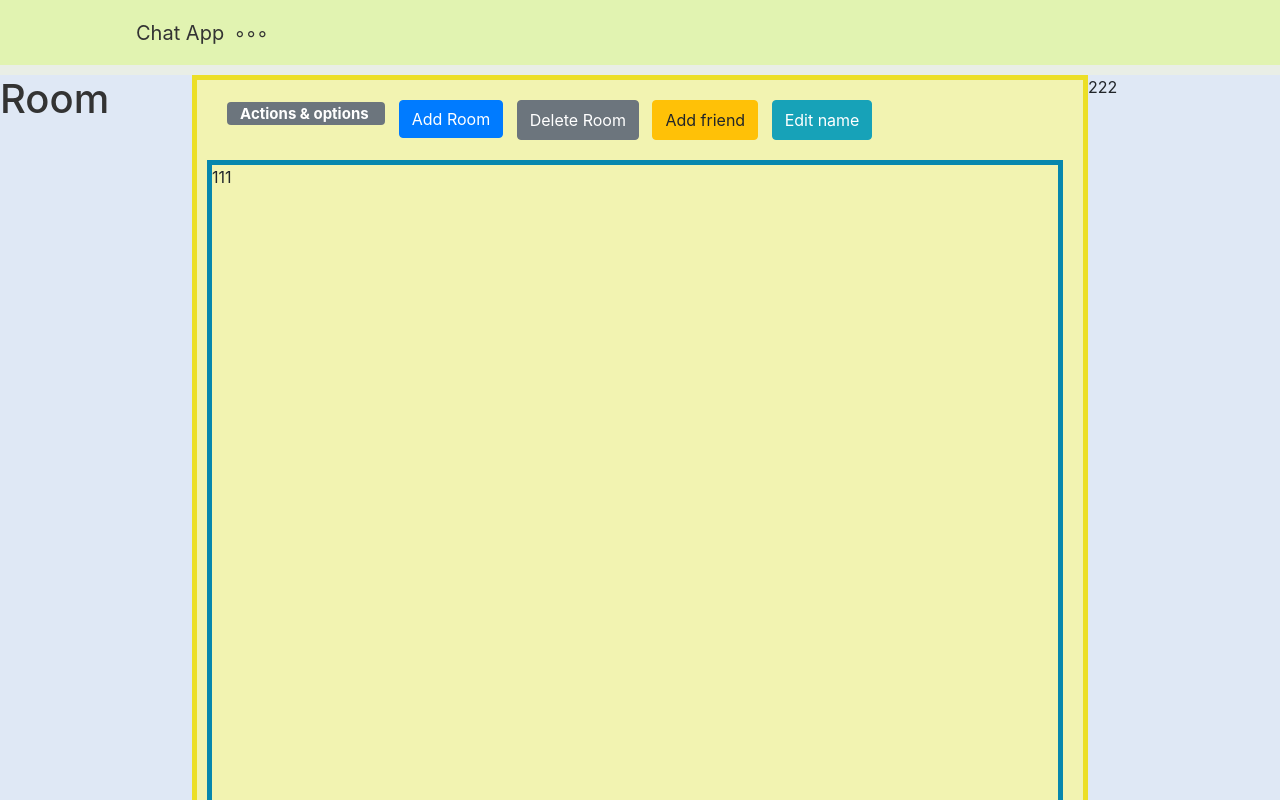
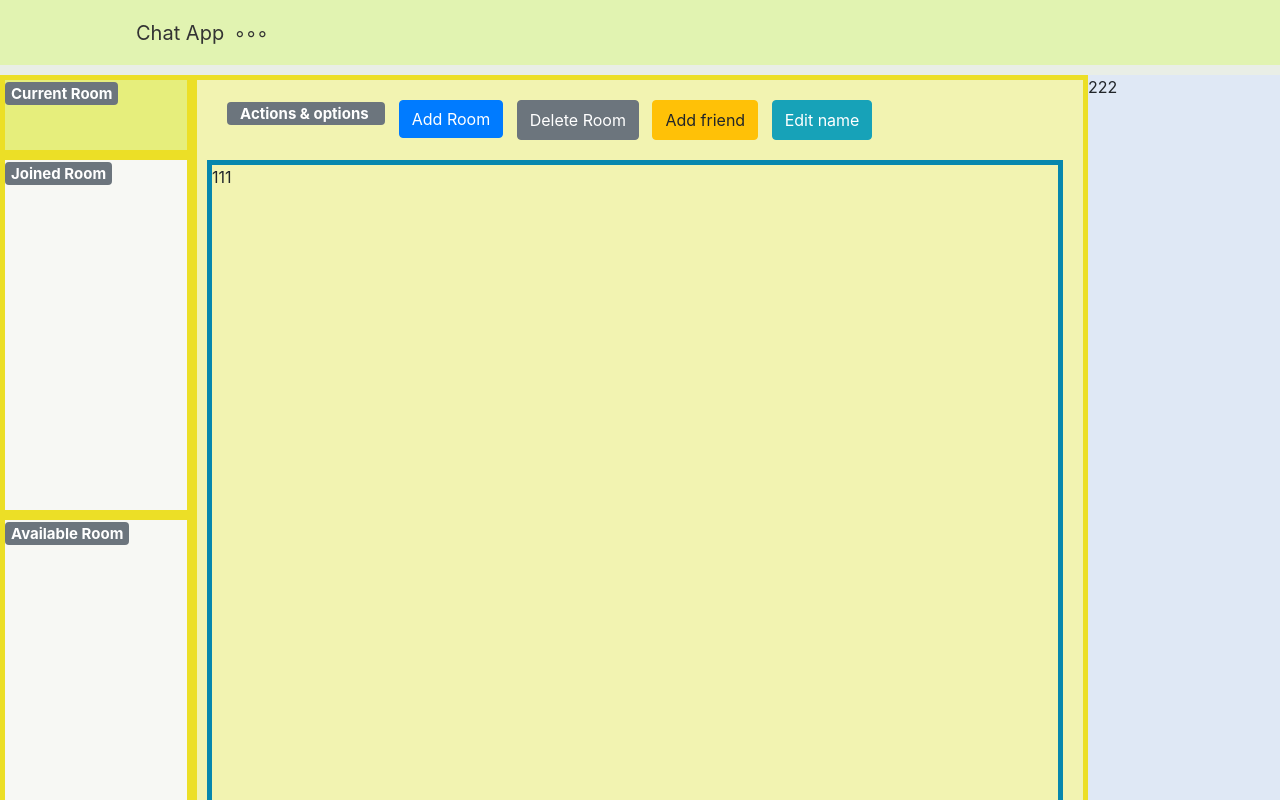
Before and after one commit to jw101/sleepy-day, a React (Create React App) app: page /chat in a window 1280 px wide. Shown: the top 800 px of the page. Built offline with nearby package versions, Linux system fonts and the light colour scheme.

Commit message:
add current room & joined room & available room

```diff
--- a/src/pages/ChatPage/chat.module.scss
+++ b/src/pages/ChatPage/chat.module.scss
@@ -5,8 +5,40 @@
   background-color: rgb(247, 248, 244);
   justify-content: flex-start;
   .left {
+    display: flex;
+    flex-direction: column;
     width: 15%;
     background-color: rgb(223, 232, 245);
+    .up {
+      display: flex;
+      height: 10%;
+      background-color: rgb(230, 238, 124);
+      border: {
+        style: solid;
+        width: 5px;
+        color: rgb(236, 223, 38);
+      }
+    }
+    .mid {
+      display: flex;
+      height: 45%;
+      background-color: rgb(247, 248, 244);
+      border: {
+        style: solid;
+        width: 5px;
+        color: rgb(236, 223, 38);
+      }
+    }
+    .down {
+      display: flex;
+      height: 45%;
+      background-color: rgb(247, 248, 244);
+      border: {
+        style: solid;
+        width: 5px;
+        color: rgb(236, 223, 38);
+      }
+    }
   }
   .right {
     width: 15%;
--- a/src/pages/ChatPage/index.js
+++ b/src/pages/ChatPage/index.js
@@ -10,7 +10,21 @@ class Chat extends Component {
         return (
             <div className={styles.wrap}>
                 <div className={styles.left}>
-                    <h1>Room</h1>
+                    <section className={styles.up}>
+                        <h5>
+                            <Badge variant="secondary">Current Room</Badge>
+                        </h5>
+                    </section>
+                    <section className={styles.down}>
+                        <h5>
+                            <Badge variant="secondary">Joined Room</Badge>
+                        </h5>
+                    </section>
+                    <section className={styles.down}>
+                        <h5>
+                            <Badge variant="secondary">Available Room</Badge>
+                        </h5>
+                    </section>
                 </div>
 
                 <div className={styles.dialog}>
@@ -51,7 +65,7 @@ class Chat extends Component {
                         </InputGroup>
                     </header>
                 </div>
-                <div class={styles.right}>
+                <div className={styles.right}>
                     222
                 </div>
             </div>
--- /dev/null
+++ b/src/pages/rooms.json
@@ -0,0 +1,6 @@
+{
+    "user": "{\"name\":\"benjamin1\",\"password\":\"\",\"profile\":{\"age\":20,\"location\":\"Dallas\",\"school\":\"Rice\"}}",
+    "joinedList": "[{\"name\":\"Houston chatroom\",\"members\":[{\"name\":\"benjamin1\",\"password\":\"\",\"profile\":{\"age\":20,\"location\":\"Dallas\",\"school\":\"Rice\"}},{\"name\":\"benjamin1\",\"password\":\"\",\"profile\":{\"age\":20,\"location\":\"Dallas\",\"school\":\"Rice\"}},{\"name\":\"benjamin1\",\"password\":\"\",\"profile\":{\"age\":20,\"location\":\"Dallas\",\"school\":\"Rice\"}}],\"owner\":{\"name\":\"benjamin1\",\"password\":\"\",\"profile\":{\"age\":20,\"location\":\"Dallas\",\"school\":\"Rice\"}},\"requirement\":{\"minAge\":16,\"maxAge\":27,\"locations\":[\"Dallas\",\"Houston\",\"Irvine\"],\"schools\":[\"Rice\",\"UT-Austin\",\"USC\",\"NEU\"]},\"messages\":[]}]",
+    "availableList": "[{\"name\":\"Houston chatroom\",\"members\":[{\"name\":\"benjamin1\",\"password\":\"\",\"profile\":{\"age\":20,\"location\":\"Dallas\",\"school\":\"Rice\"}},{\"name\":\"benjamin1\",\"password\":\"\",\"profile\":{\"age\":20,\"location\":\"Dallas\",\"school\":\"Rice\"}},{\"name\":\"benjamin1\",\"password\":\"\",\"profile\":{\"age\":20,\"location\":\"Dallas\",\"school\":\"Rice\"}}],\"owner\":{\"name\":\"benjamin1\",\"password\":\"\",\"profile\":{\"age\":20,\"location\":\"Dallas\",\"school\":\"Rice\"}},\"requirement\":{\"minAge\":16,\"maxAge\":27,\"locations\":[\"Dallas\",\"Houston\",\"Irvine\"],\"schools\":[\"Rice\",\"UT-Austin\",\"USC\",\"NEU\"]},\"messages\":[]}]",
+    "userCurrentRoom": "{\"name\":\"Houston chatroom\",\"members\":[{\"name\":\"benjamin1\",\"password\":\"\",\"profile\":{\"age\":20,\"location\":\"Dallas\",\"school\":\"Rice\"}},{\"name\":\"benjamin1\",\"password\":\"\",\"profile\":{\"age\":20,\"location\":\"Dallas\",\"school\":\"Rice\"}},{\"name\":\"benjamin1\",\"password\":\"\",\"profile\":{\"age\":20,\"location\":\"Dallas\",\"school\":\"Rice\"}}],\"owner\":{\"name\":\"benjamin1\",\"password\":\"\",\"profile\":{\"age\":20,\"location\":\"Dallas\",\"school\":\"Rice\"}},\"requirement\":{\"minAge\":16,\"maxAge\":27,\"locations\":[\"Dallas\",\"Houston\",\"Irvine\"],\"schools\":[\"Rice\",\"UT-Austin\",\"USC\",\"NEU\"]},\"messages\":[]}"
+}
```
